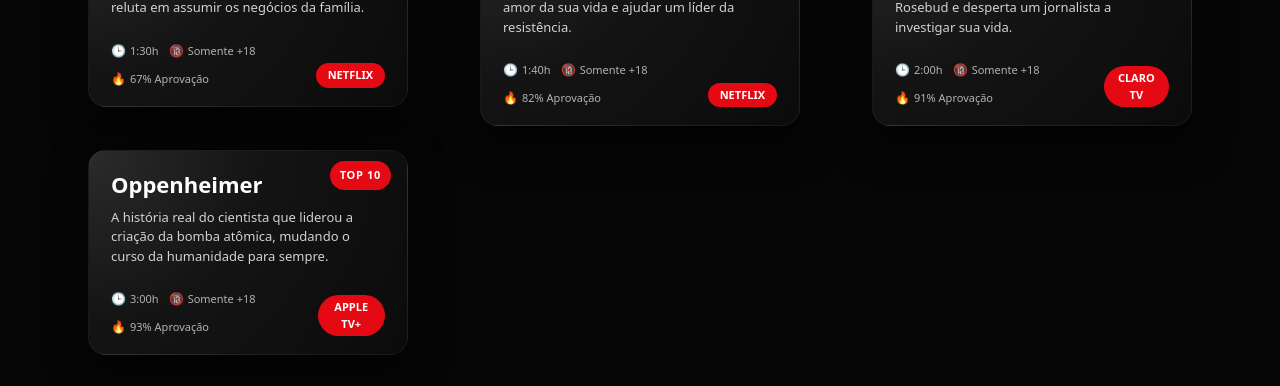
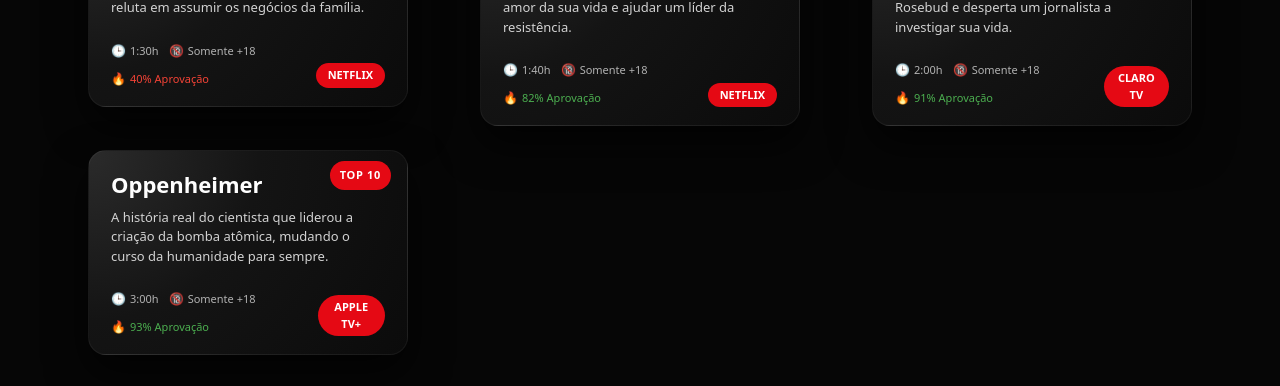
Before and after one commit to joosephlr/angular-movie-flx, an Angular app: page / in a window 1280 px wide. Shown: the part 318-704 px from the top of the page. Built offline with nearby package versions, Linux system fonts and the light colour scheme.

Commit message:
adicionado ngClass na tela de cards, fazendo condicional para uso de classes do CSS.

```diff
--- a/src/app/components/logged/card/card.css
+++ b/src/app/components/logged/card/card.css
@@ -74,6 +74,14 @@
     font-size: 12px;
 }
 
+.movie-card__meta-item.approval-high {
+    color: #4caf50;
+}
+
+.movie-card__meta-item.approval-low {
+    color: #f44336;
+}
+
 .movie-card__provider {
     background-color: #e50914;
     color: #fff;
--- a/src/app/components/logged/card/card.html
+++ b/src/app/components/logged/card/card.html
@@ -22,7 +22,7 @@
         <span class="movie-card__icon">🔞</span>
         {{ ageRating }}
       </span>
-      <span class="movie-card__meta-item">
+      <span class="movie-card__meta-item" [ngClass]="getApprovalClasses()">
         <span class="movie-card__icon">🔥</span>
         {{ approval }}% Aprovação
       </span>
--- a/src/app/components/logged/card/card.ts
+++ b/src/app/components/logged/card/card.ts
@@ -1,8 +1,9 @@
 import { Component, Input } from '@angular/core';
+import { NgClass } from '@angular/common';
 
 @Component({
   selector: 'app-card',
-  imports: [],
+  imports: [NgClass],
   templateUrl: './card.html',
   styleUrl: './card.css',
 })
@@ -16,4 +17,14 @@
 
   @Input() isTop10: boolean = false;
   @Input() topLabel: string = 'TOP 10';
+
+  getApprovalClasses(): { [key: string]: boolean } {
+    if (this.approval == null) {
+      return {};
+    }
+    return {
+      'approval-high': this.approval >= 50,
+      'approval-low': this.approval < 50
+    };
+  }
 }
--- a/src/app/pages/logged/home/home.html
+++ b/src/app/pages/logged/home/home.html
@@ -7,7 +7,7 @@
       [description]="'Don Corleone, chefe da máfia, precisa passar o legado para seu filho Michael, que reluta em assumir os negócios da família.'"
       [duration]="'1:30h'"
       [ageRating]="'Somente +18'"
-      [approval]="67"
+      [approval]="40"
       [provider]="'NETFLIX'"
       [isTop10]="true"
       [topLabel]="'TOP 10'"
```
